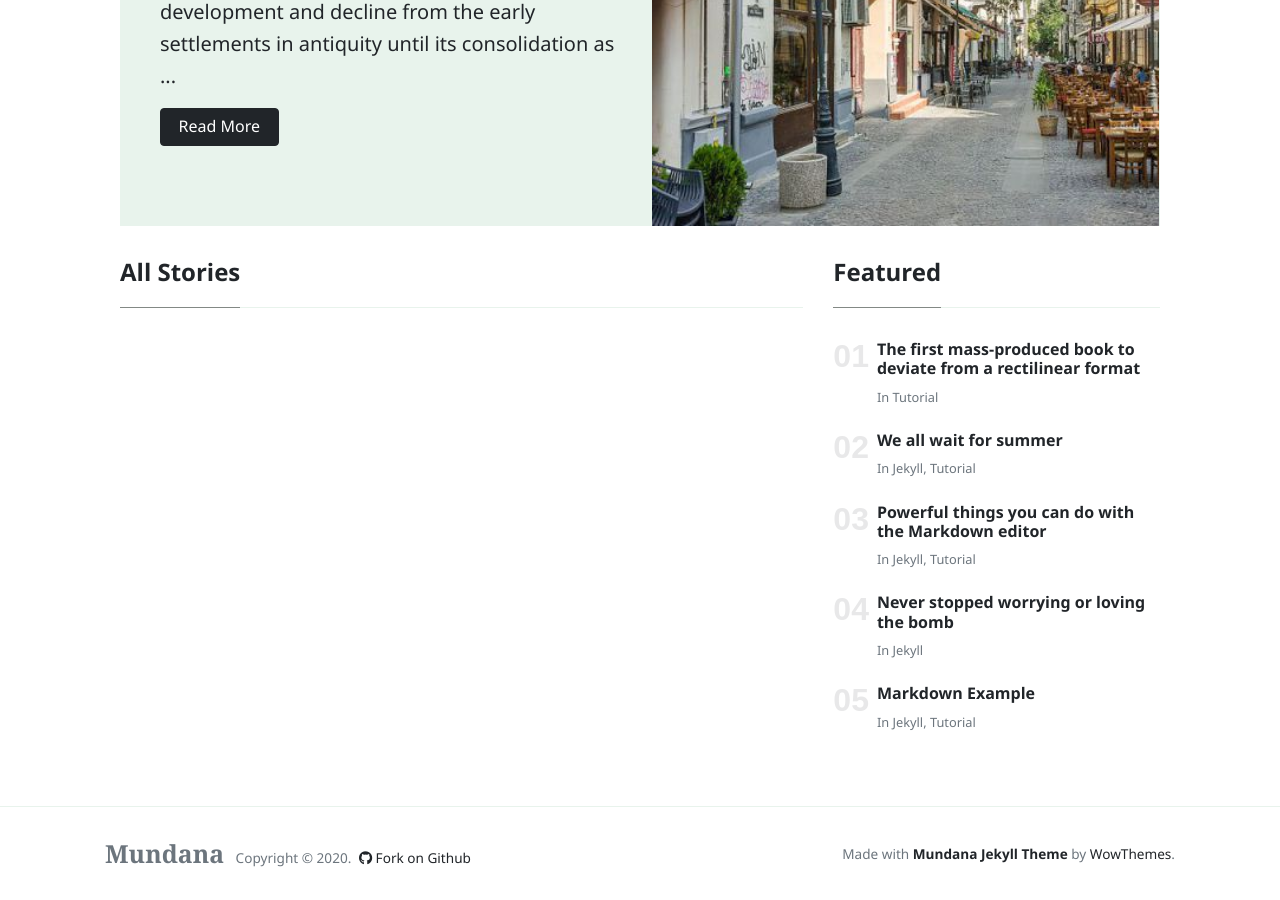
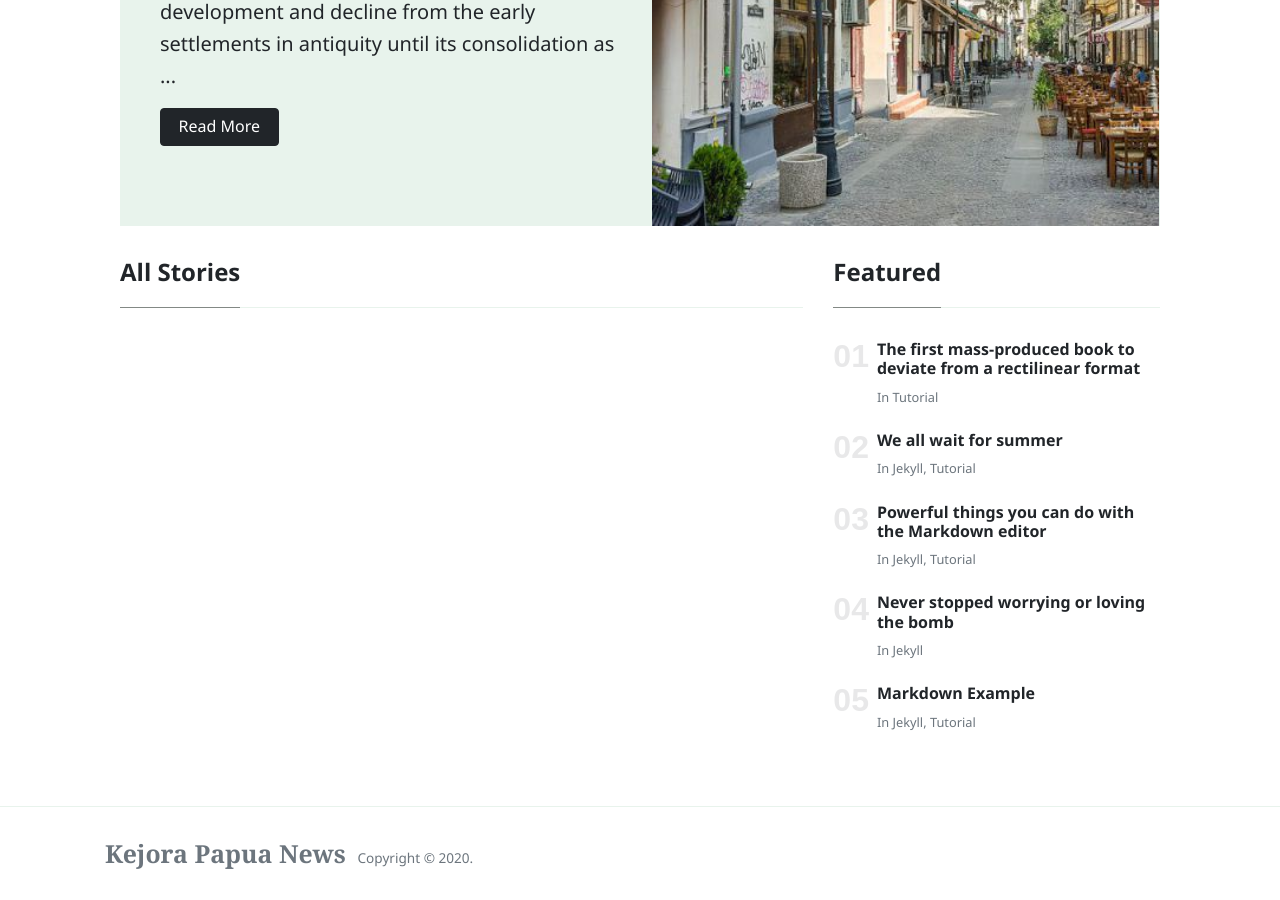
Before and after one commit to BintangKejora-dev/BintangKejora-dev.github.io, a Jekyll site: the page built from index.html, in a window 1280 px wide and 900 px high, scrolled down 708 px. Built offline with Jekyll 4.4.1, drawn with Linux system fonts in a browser that asks for light colours; nearby versions of some CDN libraries.

Commit message:
Seconf commit

```diff
--- a/_layouts/default.html
+++ b/_layouts/default.html
@@ -77,15 +77,8 @@
         <div class="container">
         <div class="row align-items-center justify-content-between">
             <div>
-                <span class="navbar-brand mr-2 mb-0"><strong>Mundana</strong></span>
+                <span class="navbar-brand mr-2 mb-0"><strong>Kejora Papua News</strong></span>
                 <span>Copyright © <script>document.write(new Date().getFullYear())</script>.</span>
-
-                <!--  Github Repo Star Btn-->
-                <a class="text-dark ml-1" target="_blank" href="https://github.com/wowthemesnet/mundana-theme-jekyll"><i class="fab fa-github"></i> Fork on Github</a>
-
-            </div>
-            <div>
-                Made with <a target="_blank" class="text-dark font-weight-bold" href="https://www.wowthemes.net/mundana-jekyll-theme/"> Mundana Jekyll Theme </a> by <a class="text-dark" target="_blank" href="https://www.wowthemes.net">WowThemes</a>.
             </div>
         </div>
         </div>
--- a/index.html
+++ b/index.html
@@ -1,9 +1,9 @@
 ---
-title: "Mundana Free Jekyll Theme"
+title: "Kejora Papua News"
 layout: default
 pagination:
     enabled: true
-description: "A great Jekyll theme developed by Sal @wowthemesnet."
+description: "Suara Kaum Tertindas"
 ---
 
 
```
